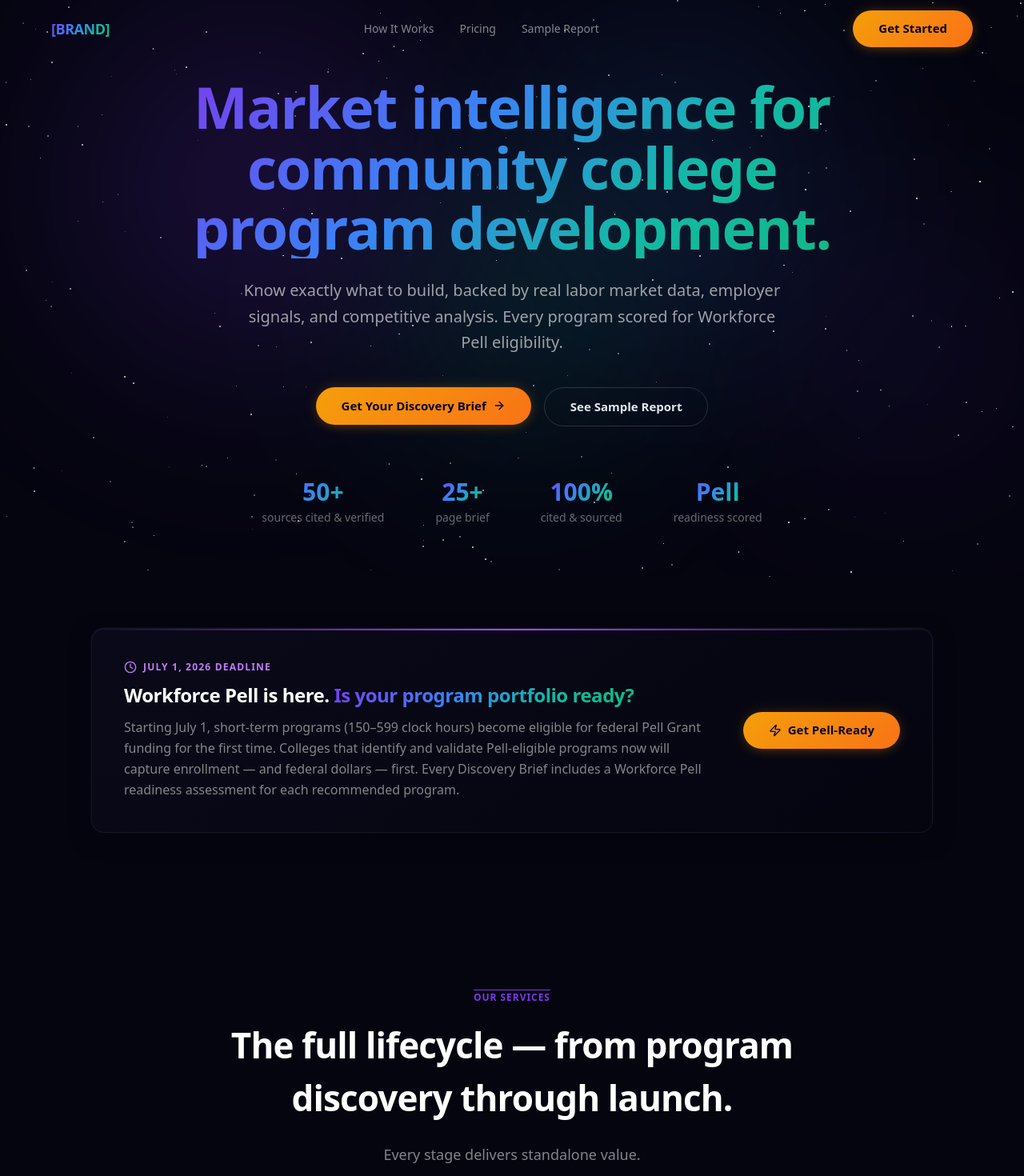
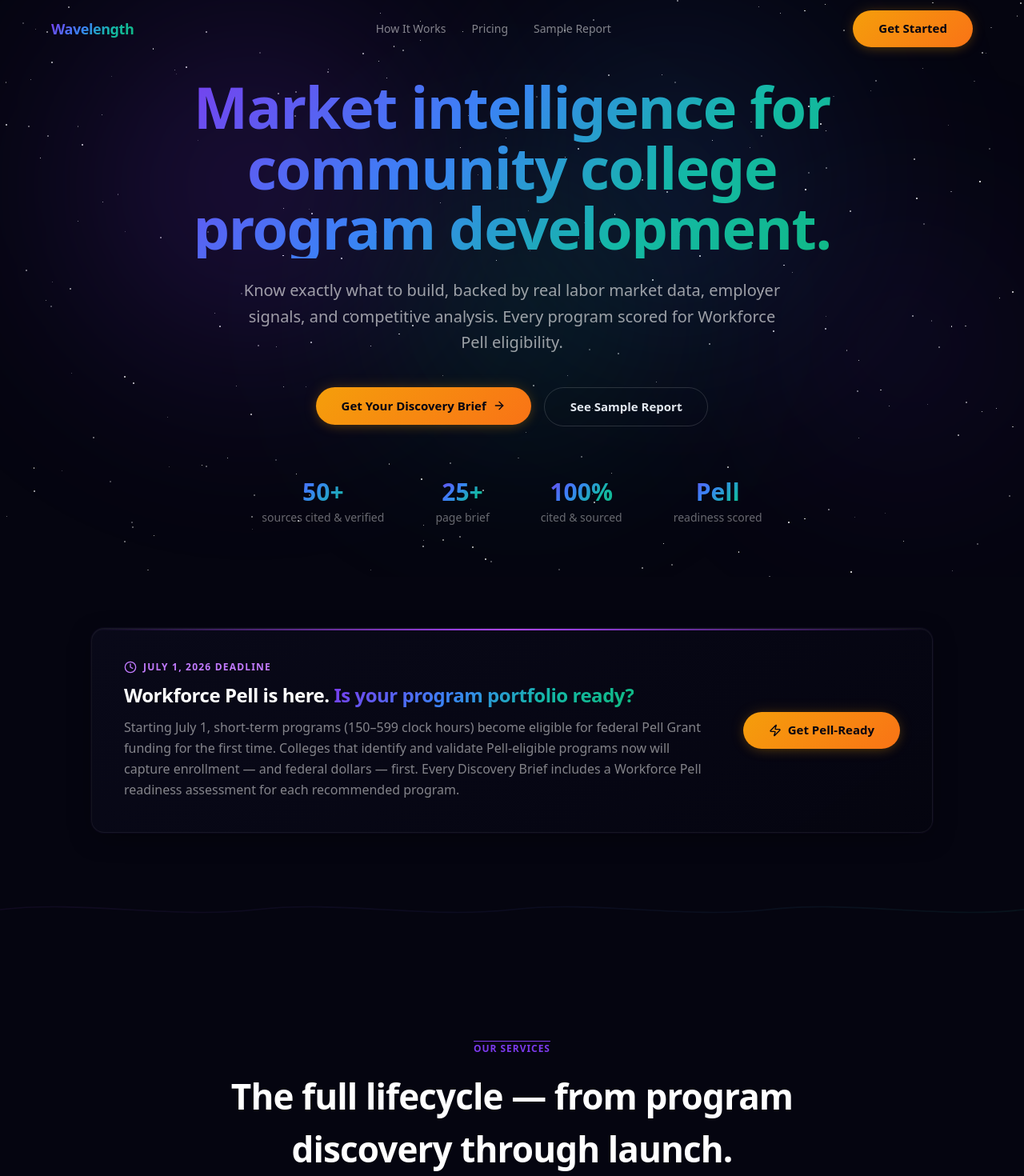
Before and after one commit to wspanic201/workforce-intelligence, a Next.js app: page / in a window 1280 px wide. Shown: the top 1470 px of the page at 80% size. Built offline with nearby package versions, Linux system fonts and the light colour scheme.

Commit message:
Wavelength is born — replace all [BRAND] placeholders, add wave dividers, frequency-themed copy, Easter eggs

```diff
--- a/app/discover/page.tsx
+++ b/app/discover/page.tsx
@@ -325,7 +325,7 @@ export default function DiscoverPage() {
                 ))}
               </ul>
 
-              <a href="mailto:hello@[BRAND].com?subject=Discovery%20Brief%20Request&body=College%20name%3A%20%0ACity%2C%20State%3A%20%0AAny%20focus%20areas%3A%20">
+              <a href="mailto:hello@withwavelength.com?subject=Discovery%20Brief%20Request&body=College%20name%3A%20%0ACity%2C%20State%3A%20%0AAny%20focus%20areas%3A%20">
                 <button className="btn-cosmic btn-cosmic-primary w-full sm:w-auto">
                   Request Your Free Brief
                   <ArrowRight className="ml-2 h-4 w-4" />
--- a/app/layout.tsx
+++ b/app/layout.tsx
@@ -18,7 +18,7 @@ const jakarta = Plus_Jakarta_Sans({
 });
 
 export const metadata: Metadata = {
-  title: "[BRAND] — Program Intelligence for Community Colleges",
+  title: "Wavelength — Program Intelligence for Community Colleges",
   description:
     "Program intelligence for the full lifecycle. Discover, validate, and launch the programs your region actually needs.",
 };
@@ -43,10 +43,10 @@ export default function RootLayout({
             <div className="flex flex-col md:flex-row justify-between items-start gap-8">
               <div>
                 <p className="font-heading font-bold text-white">
-                  [BRAND]
+                  Wavelength
                 </p>
                 <p className="text-sm text-white/40 mt-1">
-                  Program intelligence for community colleges
+                  Tuned to your market. Backed by data.
                 </p>
               </div>
               <div className="flex gap-8 text-sm text-white/40">
@@ -73,10 +73,10 @@ export default function RootLayout({
             <div className="mt-8 pt-8 border-t border-white/[0.06]">
               <div className="flex flex-col sm:flex-row justify-between items-center gap-4">
                 <p className="text-xs text-white/20">
-                  © {new Date().getFullYear()} [BRAND]. All rights reserved.
+                  © {new Date().getFullYear()} Wavelength. All rights reserved.
                 </p>
                 <div className="flex items-center gap-1">
-                  <span className="text-xs text-white/20">Built in Iowa 🌽</span>
+                  <span className="text-xs text-white/20">Built in Iowa 🌽 · Tuned to 📡</span>
                 </div>
               </div>
             </div>
--- a/app/page.tsx
+++ b/app/page.tsx
@@ -9,6 +9,32 @@ import {
 import { Stars } from '@/components/cosmic/Stars';
 import { Aurora } from '@/components/cosmic/Aurora';
 import { Pipeline } from '@/components/cosmic/Pipeline';
+
+function WaveDivider() {
+  return (
+    <div className="w-full overflow-hidden py-4" aria-hidden="true">
+      <svg
+        viewBox="0 0 1200 40"
+        className="w-full h-8 opacity-[0.07]"
+        preserveAspectRatio="none"
+      >
+        <path
+          d="M0,20 C100,5 200,35 300,20 C400,5 500,35 600,20 C700,5 800,35 900,20 C1000,5 1100,35 1200,20"
+          fill="none"
+          stroke="url(#wave-gradient)"
+          strokeWidth="2"
+        />
+        <defs>
+          <linearGradient id="wave-gradient" x1="0%" y1="0%" x2="100%" y2="0%">
+            <stop offset="0%" stopColor="#a855f7" />
+            <stop offset="50%" stopColor="#6366f1" />
+            <stop offset="100%" stopColor="#2dd4bf" />
+          </linearGradient>
+        </defs>
+      </svg>
+    </div>
+  );
+}
 
 export default function HomePage() {
   return (
@@ -110,6 +136,8 @@ export default function HomePage() {
         </div>
       </section>
 
+      <WaveDivider />
+
       {/* ===== PIPELINE SECTION ===== */}
       <section className="relative py-20 md:py-32" id="how-it-works">
         <div className="max-w-[1400px] mx-auto px-6">
@@ -126,7 +154,7 @@ export default function HomePage() {
           </AnimateOnScroll>
           <AnimateOnScroll variant="fade-up" delay={200} className="text-center mb-16">
             <p className="text-white/50 text-lg max-w-2xl mx-auto">
-              Every stage delivers standalone value.
+              Every stage delivers standalone value. Every signal amplified.
             </p>
           </AnimateOnScroll>
 
@@ -135,6 +163,8 @@ export default function HomePage() {
           </AnimateOnScroll>
         </div>
       </section>
+
+      <WaveDivider />
 
       {/* ===== REPORT PREVIEW / PROOF ===== */}
       <section className="relative py-20 md:py-32" id="report-preview">
@@ -266,6 +296,8 @@ export default function HomePage() {
         </div>
       </section>
 
+      <WaveDivider />
+
       {/* ===== PRICING ===== */}
       <section className="relative py-20 md:py-32" id="pricing">
         <div className="max-w-[1200px] mx-auto px-6">
@@ -293,7 +325,7 @@ export default function HomePage() {
                 Discovery Brief
               </h3>
               <p className="text-white/40 text-sm mt-1">
-                What should you build?
+                Pick up the signal.
               </p>
               <div className="mt-5 mb-1">
                 <span className="font-heading font-bold text-4xl text-gradient-cosmic">
@@ -337,7 +369,7 @@ export default function HomePage() {
                   Discovery + Validation
                 </h3>
                 <p className="text-white/40 text-sm mt-1">
-                  Should you build it?
+                  Lock the frequency.
                 </p>
                 <div className="mt-5 mb-1">
                   <span className="font-heading font-bold text-4xl text-gradient-cosmic">
@@ -395,7 +427,7 @@ export default function HomePage() {
                 Full Lifecycle
               </h3>
               <p className="text-white/40 text-sm mt-1">
-                Build it right.
+                Full spectrum.
               </p>
               <div className="mt-5 mb-6">
                 <span className="font-heading font-bold text-2xl text-white/30">
@@ -462,9 +494,9 @@ export default function HomePage() {
               className="font-heading font-bold text-white mx-auto max-w-3xl leading-tight"
               style={{ fontSize: 'clamp(1.75rem, 4vw + 0.5rem, 3rem)' }}
             >
-              Your next great program is hiding in plain sight.
+              Your next great program is hiding in the noise.
               <br className="hidden sm:block" />
-              <span className="text-gradient-cosmic">Let&apos;s find it.</span>
+              <span className="text-gradient-cosmic">We&apos;ll tune you in.</span>
             </h2>
           </AnimateOnScroll>
 
@@ -480,10 +512,10 @@ export default function HomePage() {
             <p className="mt-6 text-sm text-white/30">
               Questions?{' '}
               <a
-                href="mailto:hello@workforceintel.com"
+                href="mailto:hello@withwavelength.com"
                 className="text-white/50 hover:text-white/70 underline underline-offset-4 transition-colors"
               >
-                hello@workforceintel.com
+                hello@withwavelength.com
               </a>
             </p>
           </AnimateOnScroll>
--- a/app/report/[token]/components/PasswordGate.tsx
+++ b/app/report/[token]/components/PasswordGate.tsx
@@ -112,7 +112,7 @@ export function PasswordGate({ token, institutionName, onUnlock }: PasswordGateP
           </form>
 
           <p className="mt-6 text-xs text-white/25">
-            Password provided by [BRAND] when your report was delivered.
+            Password provided by Wavelength when your report was delivered.
           </p>
         </div>
       </div>
--- a/app/report/[token]/components/ProgramCard.tsx
+++ b/app/report/[token]/components/ProgramCard.tsx
@@ -359,7 +359,7 @@ export function ProgramCard({ program, defaultExpanded = false, rank }: ProgramC
                       <span>Get Employer Validation →</span>
                     </a>
                     <p className="text-xs text-white/30 mt-1">
-                      [BRAND] Validation Phase conducts deep employer outreach in your region
+                      Wavelength Validation Phase conducts deep employer outreach in your region
                     </p>
                   </div>
                 </div>
--- a/app/report/[token]/components/ReportViewer.tsx
+++ b/app/report/[token]/components/ReportViewer.tsx
@@ -182,7 +182,7 @@ export function ReportViewer({ data, token }: ReportViewerProps) {
         <div className="relative z-10 max-w-5xl mx-auto">
           {/* Breadcrumb */}
           <div className="flex items-center gap-1.5 text-xs text-white/30 mb-6">
-            <span>[BRAND]</span>
+            <span>Wavelength</span>
             <ChevronRight className="w-3 h-3" />
             <span>Program Discovery Brief</span>
             <ChevronRight className="w-3 h-3" />
@@ -234,7 +234,7 @@ export function ReportViewer({ data, token }: ReportViewerProps) {
           {/* Generated date */}
           {generatedDate && (
             <p className="text-xs text-white/25">
-              Generated {generatedDate} · Powered by [BRAND]
+              Generated {generatedDate} · Powered by Wavelength
             </p>
           )}
         </div>
@@ -481,7 +481,7 @@ export function ReportViewer({ data, token }: ReportViewerProps) {
                 Want to validate these findings?
               </h3>
               <p className="text-white/60 text-sm max-w-lg mx-auto mb-6 leading-relaxed">
-                [BRAND] Validation Phase conducts deep employer outreach and market validation in your region to confirm demand before you commit budget to a new program.
+                Wavelength Validation Phase conducts deep employer outreach and market validation in your region to confirm demand before you commit budget to a new program.
               </p>
               <a
                 href="/#pricing"
@@ -519,7 +519,7 @@ export function ReportViewer({ data, token }: ReportViewerProps) {
             </div>
 
             <div className="text-right">
-              <p className="text-sm font-bold text-white">[BRAND]</p>
+              <p className="text-sm font-bold text-white">Wavelength</p>
               <p className="text-xs text-white/30 mt-1">
                 Program intelligence for community colleges
               </p>
@@ -534,7 +534,7 @@ export function ReportViewer({ data, token }: ReportViewerProps) {
 
           <div className="mt-8 pt-6 border-t border-white/[0.06] flex flex-col sm:flex-row justify-between items-center gap-3">
             <p className="text-xs text-white/20">
-              © {new Date().getFullYear()} [BRAND]. Confidential — for {institutionName} use only.
+              © {new Date().getFullYear()} Wavelength. Confidential — for {institutionName} use only.
             </p>
             <p className="text-xs text-white/20">
               Report token: <code className="font-mono text-white/30">{token}</code>
--- a/app/report/[token]/page.tsx
+++ b/app/report/[token]/page.tsx
@@ -36,7 +36,7 @@ export async function generateMetadata({ params }: PageProps): Promise<Metadata>
   if (!data) return { title: 'Report Not Found' };
   const institution = data.structuredData?.regionalIntelligence?.institution?.name || 'Institution';
   return {
-    title: `${institution} — Program Discovery Brief | [BRAND]`,
+    title: `${institution} — Program Discovery Brief | Wavelength`,
     description: `Program discovery analysis for ${institution}. ${data.brief?.programCount || 0} program opportunities identified.`,
     robots: { index: false, follow: false },
   };
--- a/app/report/[token]/types.ts
+++ b/app/report/[token]/types.ts
@@ -1,5 +1,5 @@
 // ============================================================
-// [BRAND] Report Types
+// Wavelength Report Types
 // ============================================================
 
 export interface EvidencePoint {
--- a/components/cosmic/NavBar.tsx
+++ b/components/cosmic/NavBar.tsx
@@ -28,7 +28,7 @@ export function NavBar() {
             href="/"
             className="font-heading text-lg font-bold tracking-tight text-white hover:text-white/80 transition-colors"
           >
-            <span className="text-gradient-cosmic">[BRAND]</span>
+            <span className="text-gradient-cosmic" title="~∿ tuned in ∿~">Wavelength</span>
           </Link>
 
           {/* Desktop nav */}
```
